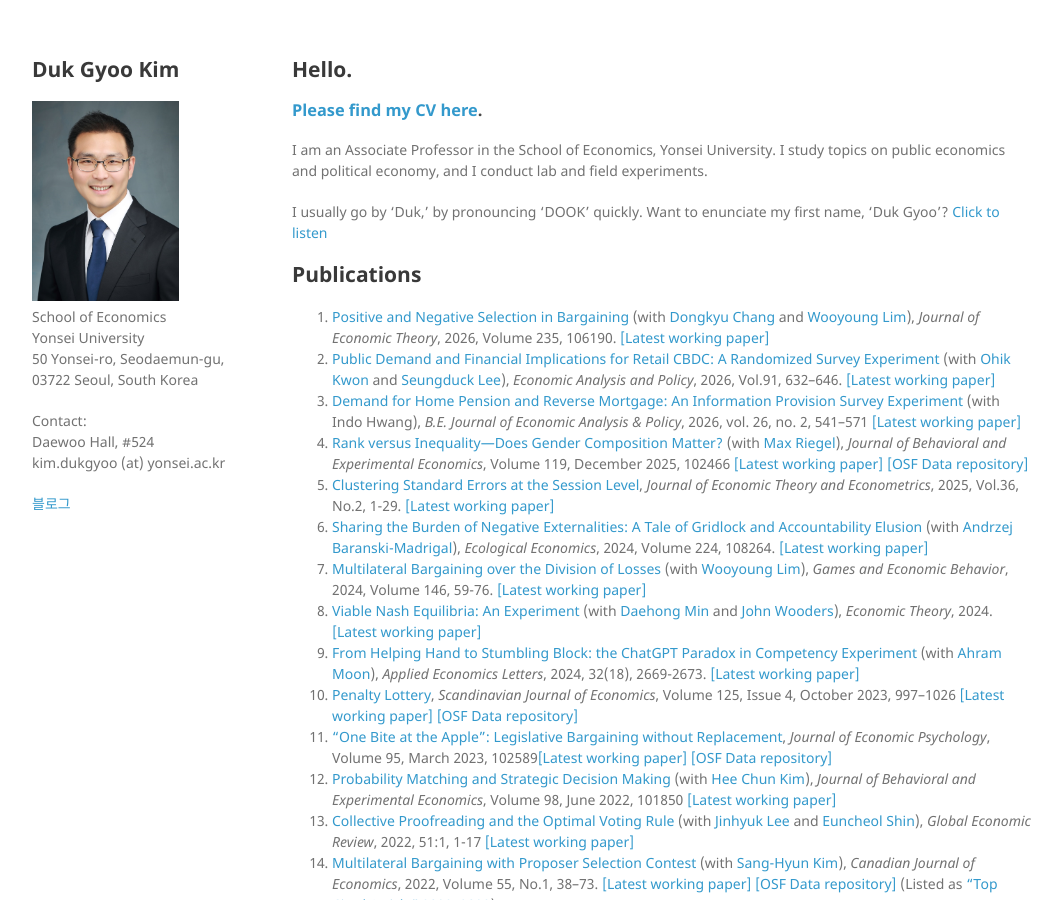
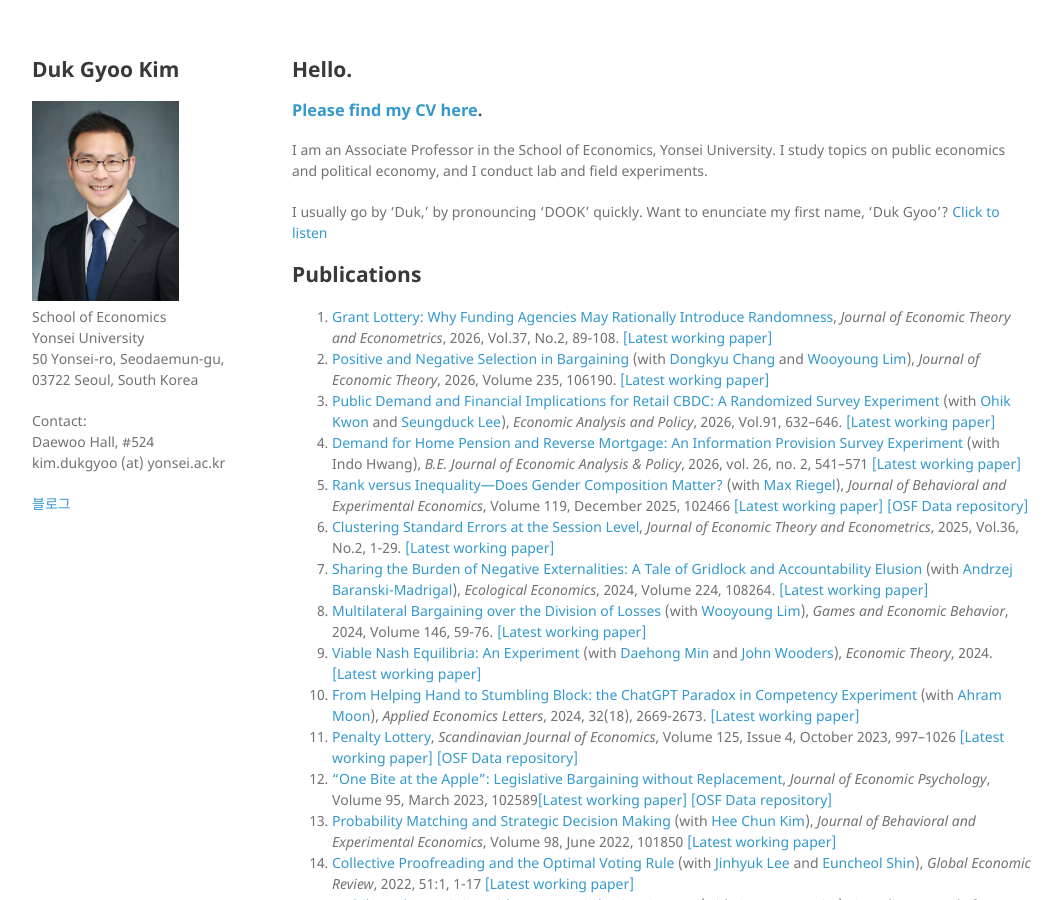
Before and after one commit to kimdukgyoo/kimdukgyoo.github.io, a Jekyll site: the page built from index.md, in a window 1280 px wide and 900 px high. Shown: the whole window, without its empty margins (108-1170 px from the left). Built offline with Jekyll 4.4.1, drawn with Linux system fonts in a browser that asks for light colours; our own code applies the rules of GitHub Pages for plain Markdown files.

Commit message:
Update index.md

```diff
--- a/index.md
+++ b/index.md
@@ -17,6 +17,7 @@ I usually go by 'Duk,' by pronouncing 'DOOK' quickly. Want to enunciate my first
 -->
 
 ## Publications
+1. <a href="https://es.re.kr/jetem/view.php?year=&month=&vol=&no=&article_idx=499" target="_blank">Grant Lottery: Why Funding Agencies May Rationally Introduce Randomness</a>, _Journal of Economic Theory and Econometrics_, 2026, Vol.37, No.2, 89-108. <a href="https://kimdukgyoo.github.io/PDFfiles/GrantLottery.pdf" target="_blank">[Latest working paper]</a>
 1. <a href="https://doi.org/10.1016/j.jet.2026.106190" target="_blank">Positive and Negative Selection in Bargaining</a> (with <a href="https://sites.google.com/site/dongkyuchang/" target="_blank">Dongkyu Chang</a> and <a href="http://wooyoung.people.ust.hk/" target="_blank">Wooyoung Lim</a>), _Journal of Economic Theory_, 2026, Volume 235, 106190. <a href="https://kimdukgyoo.github.io/PDFfiles/PosNegSelection.pdf" target="_blank">[Latest working paper]</a>
 1. <a href="https://doi.org/10.1016/j.eap.2026.03.033" target="_blank">Public Demand and Financial Implications for Retail CBDC: A Randomized Survey Experiment</a> (with <a href="https://sites.google.com/view/ohik-kwon" target="_blank">Ohik Kwon</a> and <a href="https://sites.google.com/ucdavis.edu/seungduck-lee" target="_blank">Seungduck Lee</a>), _Economic Analysis and Policy_, 2026, Vol.91, 632--646. <a href="https://kimdukgyoo.github.io/PDFfiles/CBDCsurvey.pdf" target="_blank">[Latest working paper]</a>
 2. <a href="https://doi.org/10.1515/bejeap-2025-0299" target="_blank">Demand for Home Pension and Reverse Mortgage: An Information Provision Survey Experiment</a> (with Indo Hwang), _B.E. Journal of Economic Analysis & Policy_, 2026, vol. 26, no. 2, 541--571 <a href="https://www.ifo.de/en/cesifo/publications/2026/working-paper/demand-home-pension-and-reverse-mortgage-information-provision" target="_blank">[Latest working paper]</a>
```
